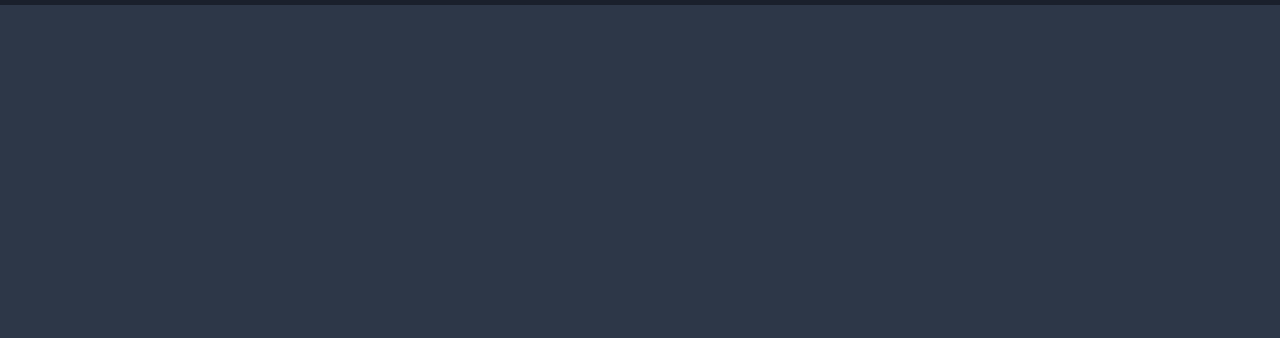
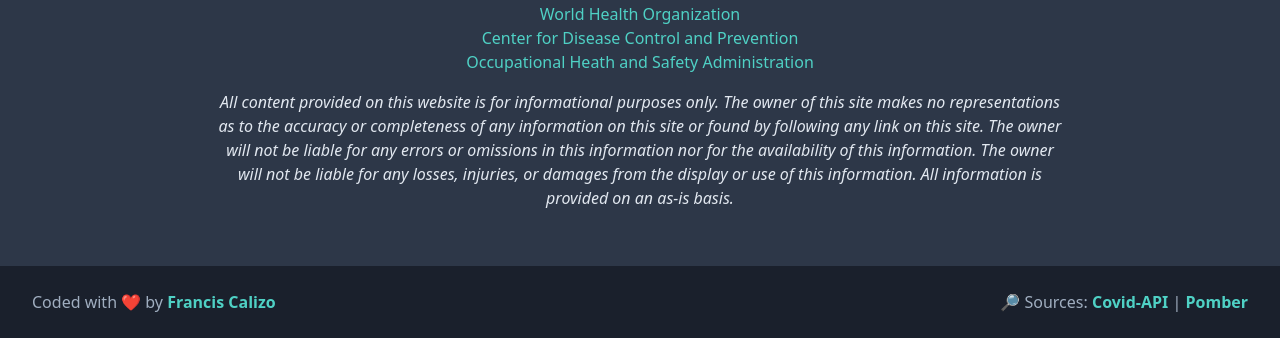
Before and after one commit to FrancisCalizo/covid-19, a Gatsby site: page / in a window 1280 px wide. Shown: the part 1606-1944 px from the top of the page. Before the commit the page ends 1611 px from the top, so only its background shows below. Built offline with nearby package versions, Linux system fonts and the light colour scheme; Gatsby itself is replaced by a stand-in of ours; no server answers.

Commit message:
Create Sources Component

```diff
--- a/src/components/GlobalTotals.js
+++ b/src/components/GlobalTotals.js
@@ -8,8 +8,10 @@
   const { globalTotals, date } = covidContext
 
   return (
-    <div className="bg-gray-800 py-2">
-      <h1 className="text-white text-center text-3xl">Global Statistics</h1>
+    <div className="bg-gray-800 pt-6 sm:pt-2 pb-2">
+      <h1 className="text-white text-center text-2xl sm:text-3xl">
+        Global Statistics
+      </h1>
       <div className="flex justify-center flex-wrap md:flex-no-wrap container mx-auto">
         <div className="w-4/5 sm:w-2/5 md:w-1/5 mx-2">
           <div className="border border-gray-600 rounded bg-gray-700 shadow-2xl my-2 py-3 px-4">
--- /dev/null
+++ b/src/components/Sources.js
@@ -0,0 +1,61 @@
+import React from "react"
+
+const Sources = () => {
+  return (
+    <div className="my-10 text-center flex flex-col items-center">
+      <div className="w-full max-w-4xl px-6 border-t border-gray-700 pt-4">
+        <h3 className="text-gray-300 text-2xl">
+          Learn More About <span className="font-bold">COVID-19</span>:
+        </h3>
+      </div>
+      <div>
+        <ul className="text-teal-400 my-4">
+          <li>
+            <a
+              href="https://www.who.int/emergencies/diseases/novel-coronavirus-2019"
+              target="_blank"
+              rel="noopener noreferrer"
+              className="hover:underline"
+            >
+              World Health Organization
+            </a>
+          </li>
+          <li>
+            <a
+              href="https://www.cdc.gov/coronavirus/2019-nCoV/index.html"
+              target="_blank"
+              rel="noopener noreferrer"
+              className="hover:underline"
+            >
+              Center for Disease Control and Prevention
+            </a>
+          </li>
+          <li>
+            <a
+              href="https://www.osha.gov/SLTC/covid-19/"
+              target="_blank"
+              rel="noopener noreferrer"
+              className="hover:underline"
+            >
+              Occupational Heath and Safety Administration
+            </a>
+          </li>
+        </ul>
+      </div>
+      <div className="w-full max-w-4xl text-gray-300 px-6 pb-4">
+        <p className="italic">
+          All content provided on this website is for informational purposes
+          only. The owner of this site makes no representations as to the
+          accuracy or completeness of any information on this site or found by
+          following any link on this site. The owner will not be liable for any
+          errors or omissions in this information nor for the availability of
+          this information. The owner will not be liable for any losses,
+          injuries, or damages from the display or use of this information. All
+          information is provided on an as-is basis.
+        </p>
+      </div>
+    </div>
+  )
+}
+
+export default Sources
--- a/src/pages/index.js
+++ b/src/pages/index.js
@@ -5,6 +5,7 @@
 import UnderNav from "../components/layouts/UnderNav"
 import GlobalTotals from "../components/GlobalTotals"
 import Global from "../components/layouts/Global"
+import Sources from "../components/Sources"
 import Footer from "../components/Footer.js"
 
 const index = () => {
@@ -17,6 +18,7 @@
           <div className="w-full border-b-2 border-gray-300 my-6"></div>
         </div>
         <Global />
+        <Sources />
         <Footer />
       </UnderNav>
     </CovidProvider>
```
